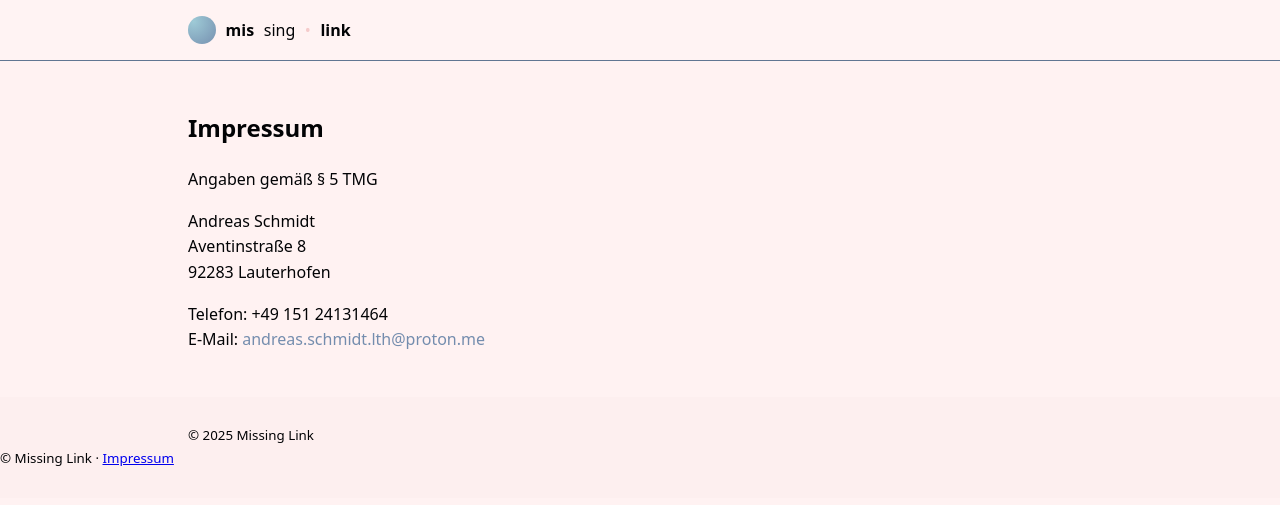
After one commit to g0r1s3/ml-landing-page, a Flask app: page /impressum in a window 1280 px wide. The commit adds this page. Shown: the top 505 px of the page. Run offline with Flask 3, Linux system fonts and the light colour scheme.

Commit message:
Added contact

```diff
--- a/app.py
+++ b/app.py
@@ -22,6 +22,11 @@
     status = request.args.get("s")  # "ok" | "invalid" | "spam"
     return render_template("index.html", status=status)
 
+@app.get("/impressum")
+def impressum():
+    return render_template("impressum.html")
+
+
 @app.post("/contact")
 def contact():
     # Einfache Validierung + Honeypot
--- a/static/styles.css
+++ b/static/styles.css
@@ -1,5 +1,5 @@
 /* ===== Vier zentrale Farben (nur diese ändern) ===== */
-:root{
+:root {
     --F1: #9ECAD6;
     --F2: #748DAE;
     --F3: #F5CBCB;
@@ -7,7 +7,7 @@
 }
 
 /* Abgeleitete Tokens (aus F1–F4 + Schwarz/Weiß) */
-:root{
+:root {
     --bg: color-mix(in oklab, var(--F4) 60%, white);
     --surface: color-mix(in oklab, var(--F4) 30%, white);
     --brand: var(--F2);
@@ -28,64 +28,234 @@
 }
 
 /* Base */
-*{box-sizing:border-box}
-body{margin:0;background:var(--bg);color:var(--fg);
-  font:16px/1.55 system-ui,-apple-system,"Segoe UI",Roboto,Ubuntu,"Helvetica Neue",Arial}
-.container{max-width:var(--maxw);margin-inline:auto;padding:0 var(--gap)}
-.site-header{position:sticky;top:0;background:color-mix(in oklab, var(--bg) 92%, white 8%);border-bottom:1px solid var(--hairline)}
-.brand{display:flex;align-items:center;gap:.6rem;height:60px}
-.logo-chip{width:28px;height:28px;border-radius:50%;display:grid;place-items:center;
-  background: radial-gradient(120% 120% at 20% 20%, var(--brand-2), var(--brand)); color:#fff;
-  border:1px solid color-mix(in oklab, var(--brand) 30%, black 10%, white 60%)}
-.brand .dot{color:var(--accent)}
+* {
+    box-sizing: border-box
+}
 
-.hero{padding: clamp(56px, 10vw, 120px) 0}
-.hero h1{font-size:clamp(2rem, 1.6rem + 2vw, 3rem); margin:.2rem 0}
-.hero .hl{background:linear-gradient(90deg,var(--brand),var(--accent));
-  -webkit-background-clip:text;background-clip:text;color:transparent}
-.lead{color:var(--muted);max-width:60ch}
-.actions{display:flex;gap:12px;margin-top:16px}
+body {
+    margin: 0;
+    background: var(--bg);
+    color: var(--fg);
+    font: 16px/1.55 system-ui, -apple-system, "Segoe UI", Roboto, Ubuntu, "Helvetica Neue", Arial
+}
 
-.notice{margin-top:16px;padding:10px 12px;border-radius:12px;border:1px solid var(--hairline);background:var(--surface)}
-.notice.ok{border-color: color-mix(in oklab, #0b8a2b 30%, var(--hairline) 70%)}
-.notice.warn{border-color: color-mix(in oklab, #b86e00 30%, var(--hairline) 70%)}
+.container {
+    max-width: var(--maxw);
+    margin-inline: auto;
+    padding: 0 var(--gap)
+}
+
+.site-header {
+    position: sticky;
+    top: 0;
+    background: color-mix(in oklab, var(--bg) 92%, white 8%);
+    border-bottom: 1px solid var(--hairline)
+}
+
+.brand {
+    display: flex;
+    align-items: center;
+    gap: .6rem;
+    height: 60px
+}
+
+.logo-chip {
+    width: 28px;
+    height: 28px;
+    border-radius: 50%;
+    display: grid;
+    place-items: center;
+    background: radial-gradient(120% 120% at 20% 20%, var(--brand-2), var(--brand));
+    color: #fff;
+    border: 1px solid color-mix(in oklab, var(--brand) 30%, black 10%, white 60%)
+}
+
+.brand .dot {
+    color: var(--accent)
+}
+
+.hero {
+    padding: clamp(56px, 10vw, 120px) 0
+}
+
+.hero h1 {
+    font-size: clamp(2rem, 1.6rem + 2vw, 3rem);
+    margin: .2rem 0
+}
+
+.hero .hl {
+    background: linear-gradient(90deg, var(--brand), var(--accent));
+    -webkit-background-clip: text;
+    background-clip: text;
+    color: transparent
+}
+
+.lead {
+    color: var(--muted);
+    max-width: 60ch
+}
+
+.actions {
+    display: flex;
+    gap: 12px;
+    margin-top: 16px
+}
+
+.notice {
+    margin-top: 16px;
+    padding: 10px 12px;
+    border-radius: 12px;
+    border: 1px solid var(--hairline);
+    background: var(--surface)
+}
+
+.notice.ok {
+    border-color: color-mix(in oklab, #0b8a2b 30%, var(--hairline) 70%)
+}
+
+.notice.warn {
+    border-color: color-mix(in oklab, #b86e00 30%, var(--hairline) 70%)
+}
 
 /* Features */
-.features{padding: 28px 0}
-.features h2{margin:0 0 8px}
-.grid{display:grid;gap:10px;list-style: none;padding-left:1rem}
-.grid li{position:relative}
-.grid li::marker{content:"• "}
+.features {
+    padding: 28px 0
+}
+
+.features h2 {
+    margin: 0 0 8px
+}
+
+.grid {
+    display: grid;
+    gap: 10px;
+    list-style: none;
+    padding-left: 1rem
+}
+
+.grid li {
+    position: relative
+}
+
+.grid li::marker {
+    content: "• "
+}
 
 /* Kontakt */
-.contact{padding: 28px 0}
-.contact-form{display:grid;grid-template-columns: repeat(2,1fr);gap:12px;background:var(--surface);border:1px solid var(--hairline);border-radius:16px;padding:16px}
-.contact-form label{display:grid;gap:6px}
-.contact-form .full{grid-column:1/-1}
-.contact-form input,.contact-form textarea{
-  width:100%;padding:12px;border-radius:12px;border:1px solid color-mix(in oklab, black 15%, white 85%);background:#fff;color:inherit
+.contact {
+    padding: 28px 0
 }
-.contact-form .hp{position:absolute;left:-9999px;visibility:hidden} /* Honeypot verstecken */
-.hint{grid-column:1/-1;color:var(--muted);margin:0}
+
+.contact-form {
+    display: grid;
+    grid-template-columns: repeat(2, 1fr);
+    gap: 12px;
+    background: var(--surface);
+    border: 1px solid var(--hairline);
+    border-radius: 16px;
+    padding: 16px
+}
+
+.contact-form label {
+    display: grid;
+    gap: 6px
+}
+
+.contact-form .full {
+    grid-column: 1/-1
+}
+
+.contact-form input,
+.contact-form textarea {
+    width: 100%;
+    padding: 12px;
+    border-radius: 12px;
+    border: 1px solid color-mix(in oklab, black 15%, white 85%);
+    background: #fff;
+    color: inherit
+}
+
+.contact-form .hp {
+    position: absolute;
+    left: -9999px;
+    visibility: hidden
+}
+
+/* Honeypot verstecken */
+.hint {
+    grid-column: 1/-1;
+    color: var(--muted);
+    margin: 0
+}
 
 /* Buttons (einheitlich) */
-.btn{
+.btn {
     --bpad: 12px 18px;
-  display:inline-flex;align-items:center;justify-content:center;gap:8px;
-  padding:var(--bpad);border-radius:999px;text-decoration:none;cursor:pointer;
-  border:1px solid var(--btn-border);font:inherit;font-weight:700;letter-spacing:.01em;
+    display: inline-flex;
+    align-items: center;
+    justify-content: center;
+    gap: 8px;
+    padding: var(--bpad);
+    border-radius: 999px;
+    text-decoration: none;
+    cursor: pointer;
+    border: 1px solid var(--btn-border);
+    font: inherit;
+    font-weight: 700;
+    letter-spacing: .01em;
     transition: background-color .15s ease, color .15s ease, border-color .15s ease;
 }
-.btn-solid{background:var(--btn-bg);color:var(--btn-fg);border-color:transparent}
-.btn-solid:hover{background:var(--btn-bg-hover)}
-.btn-outline{background:transparent;color:inherit}
-.btn-outline:hover{border-color: color-mix(in oklab, var(--brand) 40%, black 10%, white 50%)}
+
+.btn-solid {
+    background: var(--btn-bg);
+    color: var(--btn-fg);
+    border-color: transparent
+}
+
+.btn-solid:hover {
+    background: var(--btn-bg-hover)
+}
+
+.btn-outline {
+    background: transparent;
+    color: inherit
+}
+
+.btn-outline:hover {
+    border-color: color-mix(in oklab, var(--brand) 40%, black 10%, white 50%)
+}
 
 /* Footer */
-.site-footer{padding:28px 0;background:color-mix(in oklab,var(--F3) 30%, white)}
-.foot{display:flex;justify-content:space-between;align-items:center;gap:12px;flex-wrap:wrap}
+.site-footer {
+    padding: 28px 0;
+    background: color-mix(in oklab, var(--F3) 30%, white)
+}
+
+.foot {
+    display: flex;
+    justify-content: space-between;
+    align-items: center;
+    gap: 12px;
+    flex-wrap: wrap
+}
 
 /* Responsive */
-@media (max-width: 720px){
-  .contact-form{grid-template-columns:1fr}
+@media (max-width: 720px) {
+    .contact-form {
+        grid-template-columns: 1fr
     }
+}
+
+.impressum {
+    padding: 28px 0;
+    line-height: 1.6;
+}
+
+.impressum a {
+    color: var(--brand);
+    text-decoration: none;
+}
+
+.impressum a:hover {
+    text-decoration: underline;
+}
--- a/templates/base.html
+++ b/templates/base.html
@@ -1,12 +1,15 @@
 <!doctype html>
 <html lang="de">
+
 <head>
     <meta charset="utf-8">
     <meta name="viewport" content="width=device-width,initial-scale=1">
     <title>{% block title %}Missing Link – Dein Fahrrad, alle Infos{% endblock %}</title>
     <link rel="stylesheet" href="{{ url_for('static', filename='styles.css') }}">
-  <meta name="description" content="Missing Link bündelt die wichtigsten Infos zu deinem Fahrrad – Komponenten, Dokumente & Historie sowie Services.">
+    <meta name="description"
+        content="Missing Link bündelt die wichtigsten Infos zu deinem Fahrrad – Komponenten, Dokumente & Historie sowie Services.">
 </head>
+
 <body>
     <header class="site-header">
         <div class="container brand">
@@ -23,10 +26,16 @@
         <div class="container foot">
             <small>© <span id="year"></span> Missing Link</small>
         </div>
+        <small>
+            © <span id="year"></span> Missing Link ·
+            <a href="{{ url_for('impressum') }}">Impressum</a>
+        </small>
+
     </footer>
 
     <script>
         document.getElementById('year').textContent = new Date().getFullYear();
     </script>
 </body>
+
 </html>
--- /dev/null
+++ b/templates/impressum.html
@@ -0,0 +1,18 @@
+{% extends "base.html" %}
+{% block title %}Impressum – Missing Link{% endblock %}
+
+{% block content %}
+<section class="impressum">
+  <h1>Impressum</h1>
+  <p>Angaben gemäß § 5 TMG</p>
+  <p>
+    Andreas Schmidt<br>
+    Aventinstraße 8<br>
+    92283 Lauterhofen
+  </p>
+  <p>
+    Telefon: +49 151 24131464<br>
+    E-Mail: <a href="mailto:andreas.schmidt.lth@proton.me">andreas.schmidt.lth@proton.me</a>
+  </p>
+</section>
+{% endblock %}
```
Also changed, not shown: .github/workflows/deploy.yml. Lines whose indentation alone changed are shown as unchanged.
